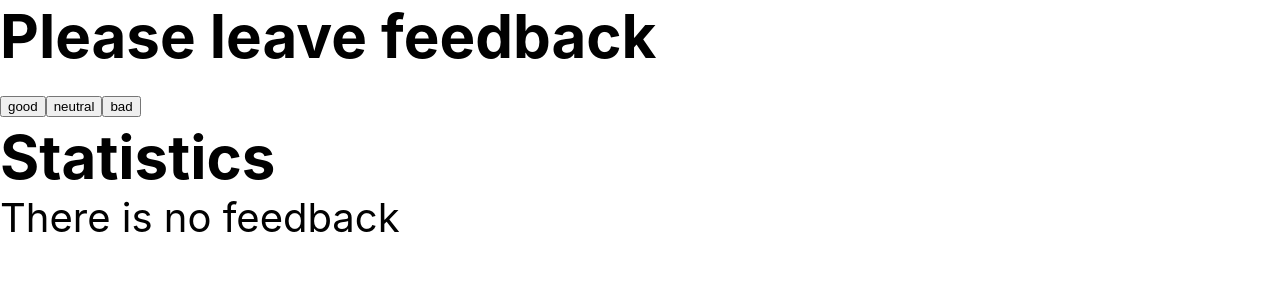
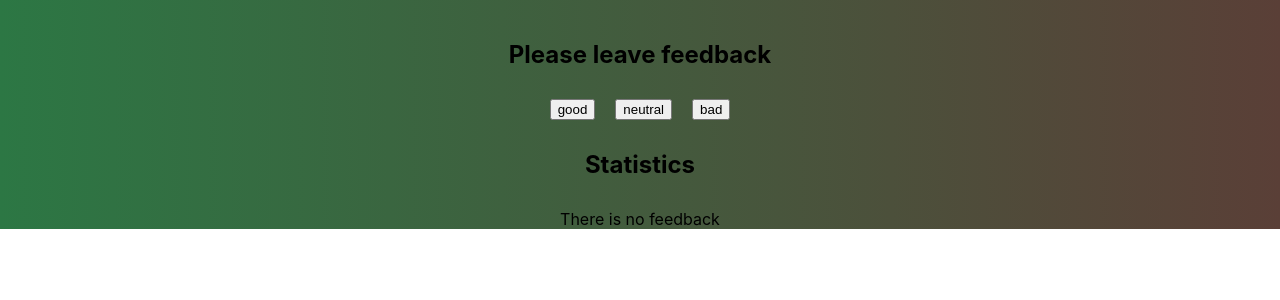
Before and after one commit to ExLuZiVe53/goit-react-hw-02-feedback, a React (Create React App) app: page / in a window 1280 px wide. Shown: the top 300 px of the page. Built offline with nearby package versions, Linux system fonts and the light colour scheme.

Commit message:
added stules in to App and FeedbackOptions

```diff
--- a/src/components/App.jsx
+++ b/src/components/App.jsx
@@ -3,6 +3,7 @@ import { Component } from 'react';
 import { Statistics } from './Statistics/Statistics';
 import { FeedbackOptions } from './FeedbackOptions/FeedbackOptions';
 import { Notification } from './Notification/Notification';
+import styles from './App.module.css';
 
 export class App extends Component {
   state = {
@@ -58,14 +59,15 @@ export class App extends Component {
 
     return (
       <div
-        style={{
-          height: '100vh',
-          display: 'block',
-          justifyContent: 'center',
-          alignItems: 'center',
-          fontSize: 40,
-          color: '#010101',
-        }}
+        // style={{
+        //   height: '100vh',
+        //   display: 'block',
+        //   justifyContent: 'center',
+        //   alignItems: 'center',
+        //   fontSize: 40,
+        //   color: '#010101',
+        // }}
+        className={styles.Wrapper}
       >
         <h2>Please leave feedback</h2>
         <FeedbackOptions
--- a/src/components/App.module.css
+++ b/src/components/App.module.css
@@ -0,0 +1,23 @@
+.Wrapper {
+  display: flex;
+  flex-direction: column;
+  flex-wrap: wrap;
+  align-items: center;
+  align-content: center;
+  justify-content: center;
+  gap: 30px;
+
+  padding-top: 40px;
+
+  background: #5a3f37; /* fallback for old browsers */
+  background: -webkit-linear-gradient(
+    to right,
+    #2c7744,
+    #5a3f37
+  ); /* Chrome 10-25, Safari 5.1-6 */
+  background: linear-gradient(
+    to right,
+    #2c7744,
+    #5a3f37
+  ); /* W3C, IE 10+/ Edge, Firefox 16+, Chrome 26+, Opera 12+, Safari 7+ */
+}
--- a/src/components/FeedbackOptions/FeedbackOptions.jsx
+++ b/src/components/FeedbackOptions/FeedbackOptions.jsx
@@ -1,9 +1,10 @@
 import React from 'react';
 import PropTypes from 'prop-types';
+import styles from './FeedbackOptions.module.css';
 
 export const FeedbackOptions = ({ onLeaveFeedback, options }) => {
   return (
-    <div>
+    <div className={styles.ContainerButtons}>
       {options.map(option => (
         <button key={option} onClick={() => onLeaveFeedback(option)}>
           {option}
--- /dev/null
+++ b/src/components/FeedbackOptions/FeedbackOptions.module.css
@@ -0,0 +1,4 @@
+.ContainerButtons {
+  display: flex;
+  gap: 20px;
+}
```
